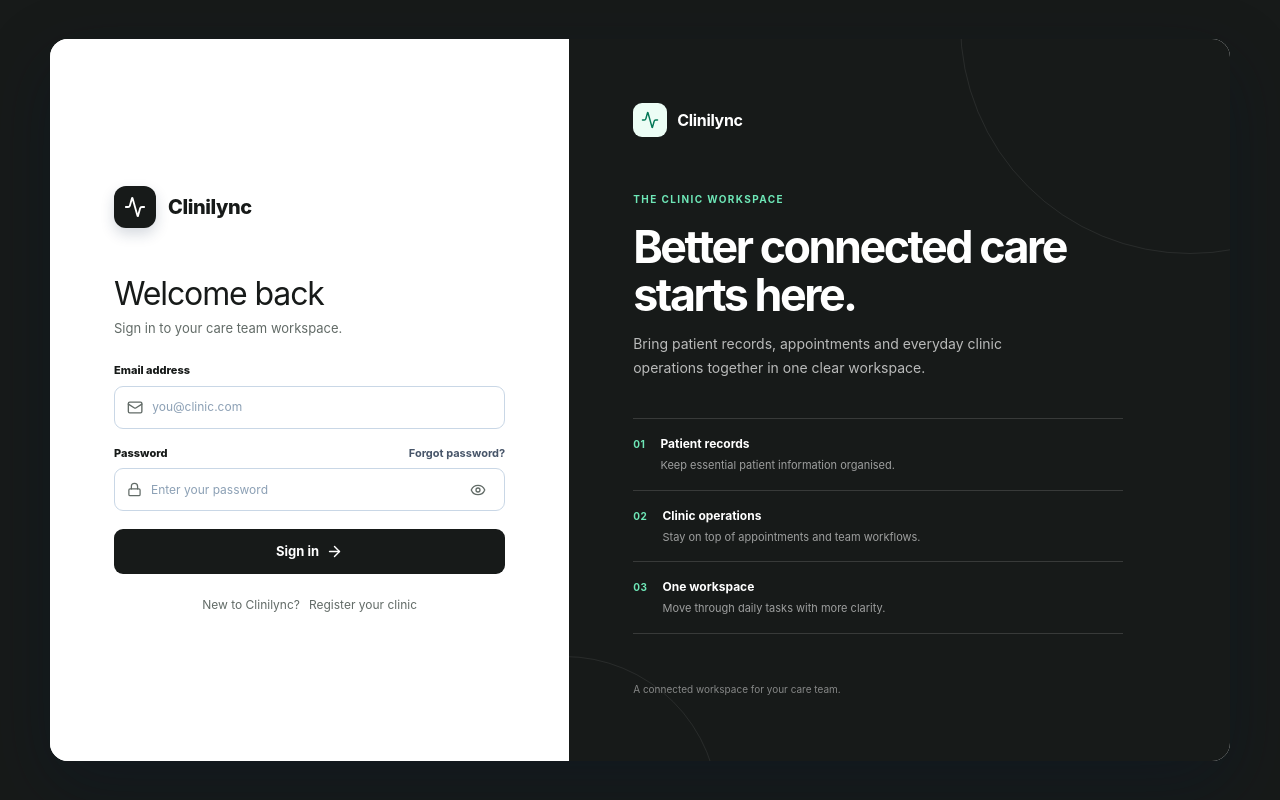
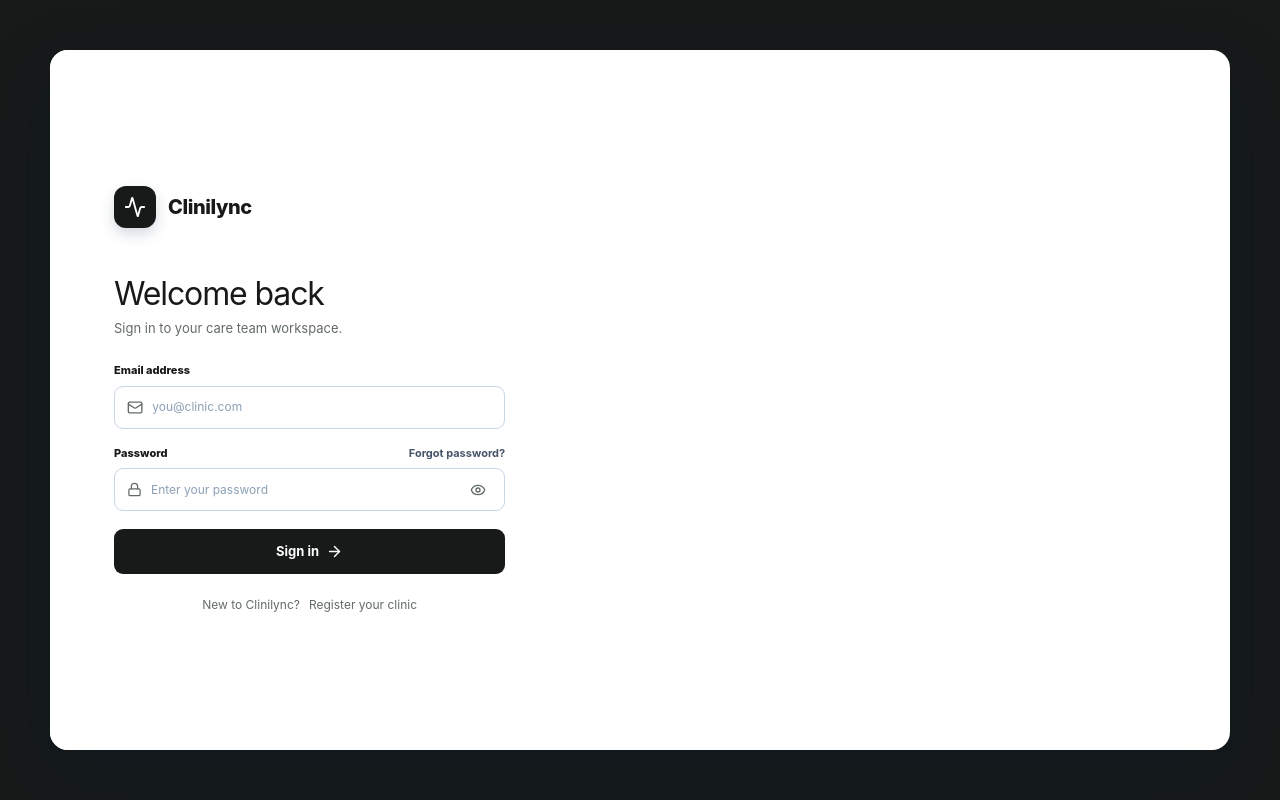
Before and after one commit to Naive16/CliniLync, a React (Vite) app: page / in a window 1280 px wide. Both pictures are taken after a click on the button "Sign in". Built offline with nearby package versions, Linux system fonts and the light colour scheme; no server answers.

Commit message:
style: remove contrasting dark login panel

```diff
--- a/src/views/LoginView.tsx
+++ b/src/views/LoginView.tsx
@@ -111,23 +111,7 @@ export const LoginView: React.FC<LoginViewProps> = ({ onNavigate }) => {
           </div>
         </div>
 
-        <aside className="cl-login-desktop-intro" aria-label="Clinilync workspace overview">
-          <div className="cl-login-desktop-brand">
-            <span className="cl-login-desktop-brand-mark"><Activity size={18} /></span>
-            <span>Clinilync</span>
-          </div>
-          <div className="cl-login-desktop-intro-copy">
-            <span className="cl-login-desktop-eyebrow">THE CLINIC WORKSPACE</span>
-            <h2>Better connected care starts here.</h2>
-            <p>Bring patient records, appointments and everyday clinic operations together in one clear workspace.</p>
-            <div className="cl-login-desktop-highlights">
-              <div><span className="cl-login-highlight-number">01</span><span><strong>Patient records</strong><small>Keep essential patient information organised.</small></span></div>
-              <div><span className="cl-login-highlight-number">02</span><span><strong>Clinic operations</strong><small>Stay on top of appointments and team workflows.</small></span></div>
-              <div><span className="cl-login-highlight-number">03</span><span><strong>One workspace</strong><small>Move through daily tasks with more clarity.</small></span></div>
-            </div>
-          </div>
-          <p className="cl-login-desktop-footnote">A connected workspace for your care team.</p>
-        </aside>
+
       </section>
 
       {showForgotModal && (
```
